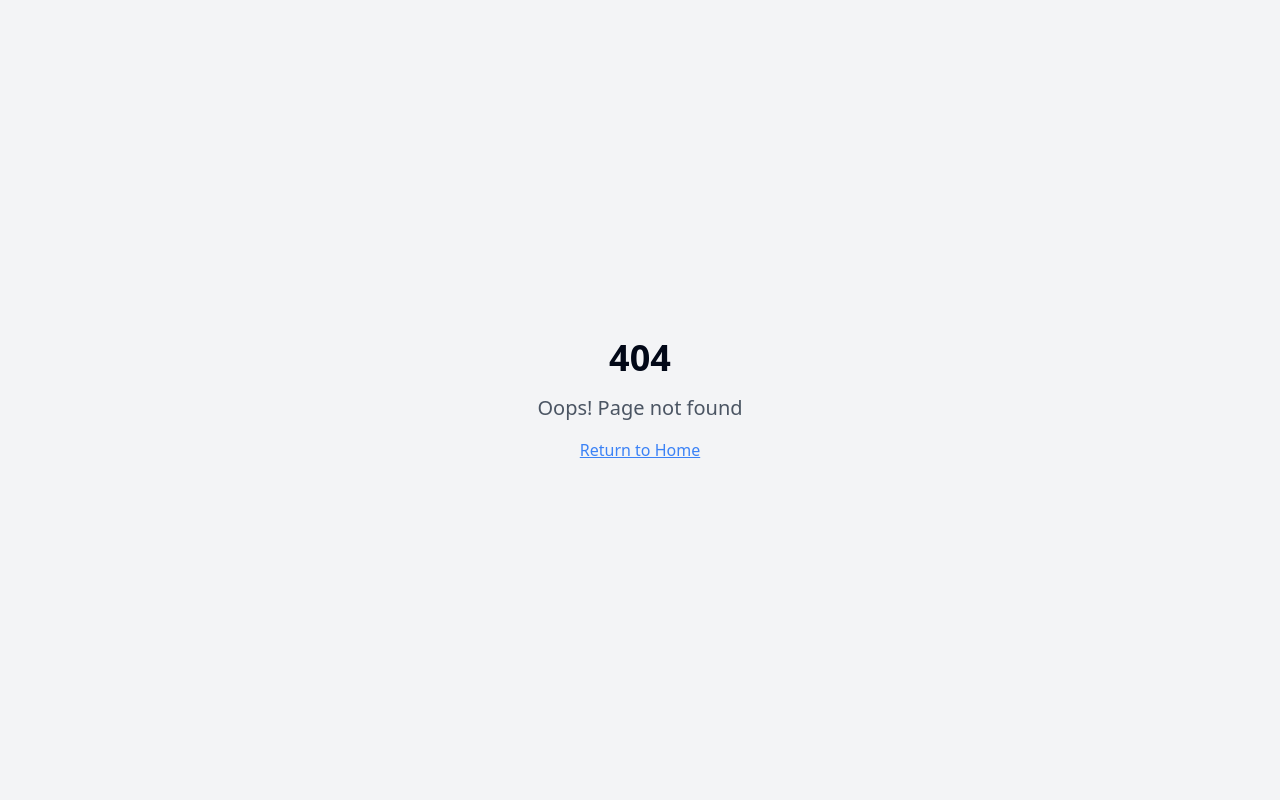
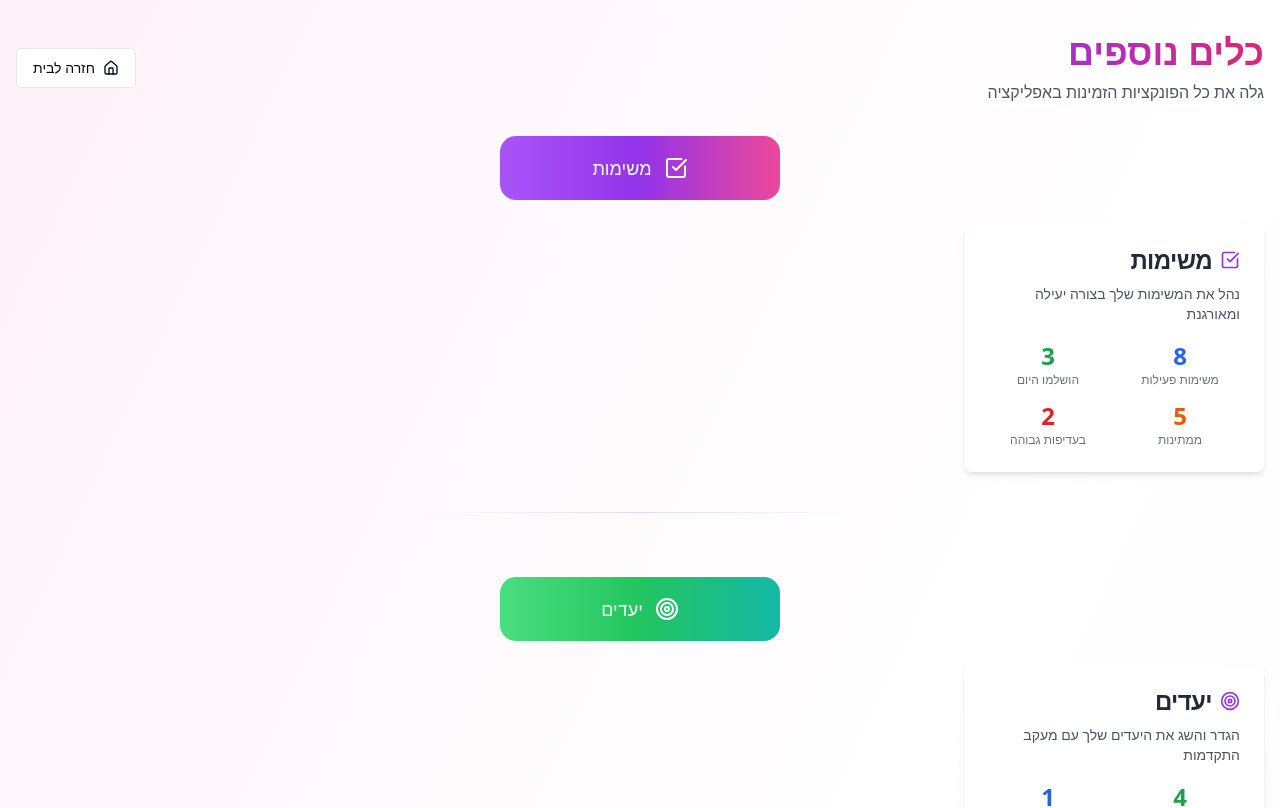
Before and after one commit to yayovtt/site-shape-mimic-magic, a React (Vite) app: page /tools in a window 1280 px wide. Before the commit this address had no page. Shown: the top 808 px of the page. Built offline with nearby package versions, Linux system fonts and the light colour scheme.

Commit message:
Add "Additional Tools" page
Implement a new page accessible via the "Additional Tools" dropdown, displaying all features in styled rectangular cards with summaries.

```diff
--- a/src/App.tsx
+++ b/src/App.tsx
@@ -1,4 +1,3 @@
-
 import { Toaster } from "@/components/ui/toaster";
 import { Toaster as Sonner } from "@/components/ui/sonner";
 import { TooltipProvider } from "@/components/ui/tooltip";
@@ -14,6 +13,7 @@ import Schedules from "./pages/Schedules";
 import Achievements from "./pages/Achievements";
 import Auth from "./pages/Auth";
 import NotFound from "./pages/NotFound";
+import Tools from "./pages/Tools";
 
 const queryClient = new QueryClient({
   defaultOptions: {
@@ -35,6 +35,7 @@ const App = () => {
             <Routes>
               <Route path="/" element={<Index />} />
               <Route path="/auth" element={<Auth />} />
+              <Route path="/tools" element={<Tools />} />
               <Route path="/tasks" element={<Tasks />} />
               <Route path="/chat" element={<Chat />} />
               <Route path="/goals" element={<Goals />} />
--- /dev/null
+++ b/src/components/GradientButton.tsx
@@ -0,0 +1,30 @@
+
+import React from 'react';
+import { LucideIcon } from 'lucide-react';
+
+interface GradientButtonProps {
+  title: string;
+  icon: LucideIcon;
+  gradient: string;
+  onClick: () => void;
+  className?: string;
+}
+
+export const GradientButton = ({ title, icon: Icon, gradient, onClick, className = "" }: GradientButtonProps) => {
+  return (
+    <button
+      onClick={onClick}
+      className={`
+        relative overflow-hidden rounded-2xl px-8 py-4 min-w-[280px] h-16
+        bg-gradient-to-r ${gradient}
+        text-white font-medium text-lg
+        transform transition-all duration-200 hover:scale-105 hover:shadow-lg
+        flex items-center justify-center gap-3
+        ${className}
+      `}
+    >
+      <Icon className="w-6 h-6" />
+      <span>{title}</span>
+    </button>
+  );
+};
--- /dev/null
+++ b/src/components/StatusCard.tsx
@@ -0,0 +1,41 @@
+
+import React from 'react';
+import { Card, CardContent, CardHeader, CardTitle } from "@/components/ui/card";
+import { LucideIcon } from 'lucide-react';
+
+interface StatusCardProps {
+  title: string;
+  icon: LucideIcon;
+  stats: {
+    label: string;
+    value: string | number;
+    color?: string;
+  }[];
+  description: string;
+}
+
+export const StatusCard = ({ title, icon: Icon, stats, description }: StatusCardProps) => {
+  return (
+    <Card className="bg-white/80 backdrop-blur-sm border-0 shadow-md hover:shadow-lg transition-shadow">
+      <CardHeader className="pb-3">
+        <CardTitle className="flex items-center gap-2 text-gray-800">
+          <Icon className="w-5 h-5 text-purple-600" />
+          {title}
+        </CardTitle>
+      </CardHeader>
+      <CardContent>
+        <p className="text-sm text-gray-600 mb-4">{description}</p>
+        <div className="grid grid-cols-2 gap-3">
+          {stats.map((stat, index) => (
+            <div key={index} className="text-center">
+              <div className={`text-2xl font-bold ${stat.color || 'text-purple-600'}`}>
+                {stat.value}
+              </div>
+              <div className="text-xs text-gray-500">{stat.label}</div>
+            </div>
+          ))}
+        </div>
+      </CardContent>
+    </Card>
+  );
+};
--- a/src/pages/Index.tsx
+++ b/src/pages/Index.tsx
@@ -1,4 +1,3 @@
-
 import { Button } from "@/components/ui/button";
 import { Card, CardContent, CardHeader, CardTitle } from "@/components/ui/card";
 import { CheckSquare, Target, Calendar, MessageSquare, Trophy, Clock, LogOut, Menu, Settings } from "lucide-react";
@@ -95,9 +94,8 @@ const Index = () => {
         <div className="flex justify-end items-center mb-8">
           <div className="flex items-center gap-4">
             {/* Additional Features Menu */}
-            <DropdownMenu>
-              <DropdownMenuTrigger asChild>
             <Button
+              onClick={() => navigate("/tools")}
               variant="outline"
               className="flex items-center gap-2 bg-gradient-to-r from-purple-100 to-green-100 border-purple-200 hover:from-purple-200 hover:to-green-200"
             >
@@ -105,27 +103,6 @@ const Index = () => {
               כלים נוספים
               <Menu className="w-4 h-4" />
             </Button>
-              </DropdownMenuTrigger>
-              <DropdownMenuContent className="w-56" align="end">
-                <div dir="rtl">
-                  {features.map((feature, index) => (
-                    <DropdownMenuItem
-                      key={index}
-                      onClick={() => navigate(feature.path)}
-                      className="cursor-pointer flex items-center gap-3 p-3"
-                    >
-                      <div className={`w-8 h-8 ${feature.color} rounded-full flex items-center justify-center`}>
-                        <feature.icon className="w-4 h-4 text-white" />
-                      </div>
-                      <div className="flex-1">
-                        <div className="font-medium">{feature.title}</div>
-                        <div className="text-sm text-gray-500">{feature.description}</div>
-                      </div>
-                    </DropdownMenuItem>
-                  ))}
-                </div>
-              </DropdownMenuContent>
-            </DropdownMenu>
 
             {/* Logout Button */}
             <Button
--- /dev/null
+++ b/src/pages/Tools.tsx
@@ -0,0 +1,172 @@
+
+import React from 'react';
+import { useNavigate } from 'react-router-dom';
+import { Button } from "@/components/ui/button";
+import { GradientButton } from "@/components/GradientButton";
+import { StatusCard } from "@/components/StatusCard";
+import {
+  CheckSquare,
+  Target,
+  Calendar,
+  MessageSquare,
+  Trophy,
+  Clock,
+  ArrowRight,
+  Home
+} from "lucide-react";
+
+const Tools = () => {
+  const navigate = useNavigate();
+
+  const tools = [
+    {
+      title: "משימות",
+      icon: CheckSquare,
+      gradient: "from-purple-500 via-purple-600 to-pink-500",
+      path: "/tasks",
+      stats: [
+        { label: "משימות פעילות", value: 8, color: "text-blue-600" },
+        { label: "הושלמו היום", value: 3, color: "text-green-600" },
+        { label: "ממתינות", value: 5, color: "text-orange-600" },
+        { label: "בעדיפות גבוהה", value: 2, color: "text-red-600" }
+      ],
+      description: "נהל את המשימות שלך בצורה יעילה ומאורגנת"
+    },
+    {
+      title: "יעדים",
+      icon: Target,
+      gradient: "from-green-400 via-green-500 to-teal-500",
+      path: "/goals",
+      stats: [
+        { label: "יעדים פעילים", value: 4, color: "text-green-600" },
+        { label: "הושגו השבוע", value: 1, color: "text-blue-600" },
+        { label: "בתהליך", value: 3, color: "text-yellow-600" },
+        { label: "אחוז הצלחה", value: "75%", color: "text-purple-600" }
+      ],
+      description: "הגדר והשג את היעדים שלך עם מעקב התקדמות"
+    },
+    {
+      title: "פגישות",
+      icon: Calendar,
+      gradient: "from-blue-400 via-blue-500 to-indigo-500",
+      path: "/meetings",
+      stats: [
+        { label: "פגישות השבוע", value: 6, color: "text-blue-600" },
+        { label: "פגישות היום", value: 2, color: "text-green-600" },
+        { label: "מתוזמנות", value: 4, color: "text-orange-600" },
+        { label: "זמן ממוצע", value: "45 דק'", color: "text-purple-600" }
+      ],
+      description: "תזמן ונהל פגישות בצורה חכמה ויעילה"
+    },
+    {
+      title: "צ'אט AI",
+      icon: MessageSquare,
+      gradient: "from-pink-400 via-pink-500 to-rose-500",
+      path: "/chat",
+      stats: [
+        { label: "שיחות השבוע", value: 12, color: "text-pink-600" },
+        { label: "הודעות היום", value: 8, color: "text-blue-600" },
+        { label: "תשובות מועילות", value: "95%", color: "text-green-600" },
+        { label: "זמן תגובה", value: "2 שנ'", color: "text-purple-600" }
+      ],
+      description: "שוחח עם עוזר AI חכם שיעזור לך בכל שאלה"
+    },
+    {
+      title: "הישגים",
+      icon: Trophy,
+      gradient: "from-yellow-400 via-orange-400 to-red-400",
+      path: "/achievements",
+      stats: [
+        { label: "הישגים פתוחים", value: 15, color: "text-yellow-600" },
+        { label: "הושגו השבוע", value: 2, color: "text-green-600" },
+        { label: "נקודות כולל", value: 1250, color: "text-blue-600" },
+        { label: "רמה נוכחית", value: 7, color: "text-purple-600" }
+      ],
+      description: "עקוב אחר ההתקדמות שלך וקבל תגמולים"
+    },
+    {
+      title: "לוח זמנים",
+      icon: Clock,
+      gradient: "from-indigo-400 via-blue-500 to-purple-500",
+      path: "/schedules",
+      stats: [
+        { label: "אירועים השבוע", value: 18, color: "text-indigo-600" },
+        { label: "זמן פנוי היום", value: "3 שעות", color: "text-green-600" },
+        { label: "תזכורות", value: 5, color: "text-orange-600" },
+        { label: "יעילות זמן", value: "87%", color: "text-blue-600" }
+      ],
+      description: "תכנן את היום שלך בצורה אופטימלית"
+    }
+  ];
+
+  return (
+    <div className="min-h-screen bg-gradient-to-br from-pink-50 via-white to-purple-50" dir="rtl">
+      <div className="container mx-auto px-4 py-8">
+        {/* Header */}
+        <div className="flex justify-between items-center mb-8">
+          <div>
+            <h1 className="text-4xl font-bold bg-gradient-to-r from-purple-600 to-pink-600 bg-clip-text text-transparent mb-2">
+              כלים נוספים
+            </h1>
+            <p className="text-gray-600">גלה את כל הפונקציות הזמינות באפליקציה</p>
+          </div>
+          <Button
+            onClick={() => navigate("/")}
+            variant="outline"
+            className="flex items-center gap-2"
+          >
+            <Home className="w-4 h-4" />
+            חזרה לבית
+          </Button>
+        </div>
+
+        {/* Tools Grid */}
+        <div className="space-y-12">
+          {tools.map((tool, index) => (
+            <div key={index} className="space-y-6">
+              {/* Tool Button */}
+              <div className="flex justify-center">
+                <GradientButton
+                  title={tool.title}
+                  icon={tool.icon}
+                  gradient={tool.gradient}
+                  onClick={() => navigate(tool.path)}
+                />
+              </div>
+
+              {/* Status Cards */}
+              <div className="grid grid-cols-1 md:grid-cols-2 lg:grid-cols-4 gap-4">
+                <StatusCard
+                  title={tool.title}
+                  icon={tool.icon}
+                  stats={tool.stats}
+                  description={tool.description}
+                />
+              </div>
+
+              {/* Divider */}
+              {index < tools.length - 1 && (
+                <div className="flex items-center justify-center py-4">
+                  <div className="w-full max-w-md h-px bg-gradient-to-r from-transparent via-purple-200 to-transparent"></div>
+                </div>
+              )}
+            </div>
+          ))}
+        </div>
+
+        {/* Footer Action */}
+        <div className="text-center mt-12">
+          <Button
+            onClick={() => navigate("/")}
+            className="bg-gradient-to-r from-purple-500 to-pink-500 hover:from-purple-600 hover:to-pink-600 text-white px-8 py-3 rounded-full"
+          >
+            <ArrowRight className="w-4 h-4 ml-2" />
+            התחל לעבוד עם הכלים
+          </Button>
+        </div>
+      </div>
+    </div>
+  );
+};
+
+export default Tools;
```
Lines whose indentation alone changed are shown as unchanged.
